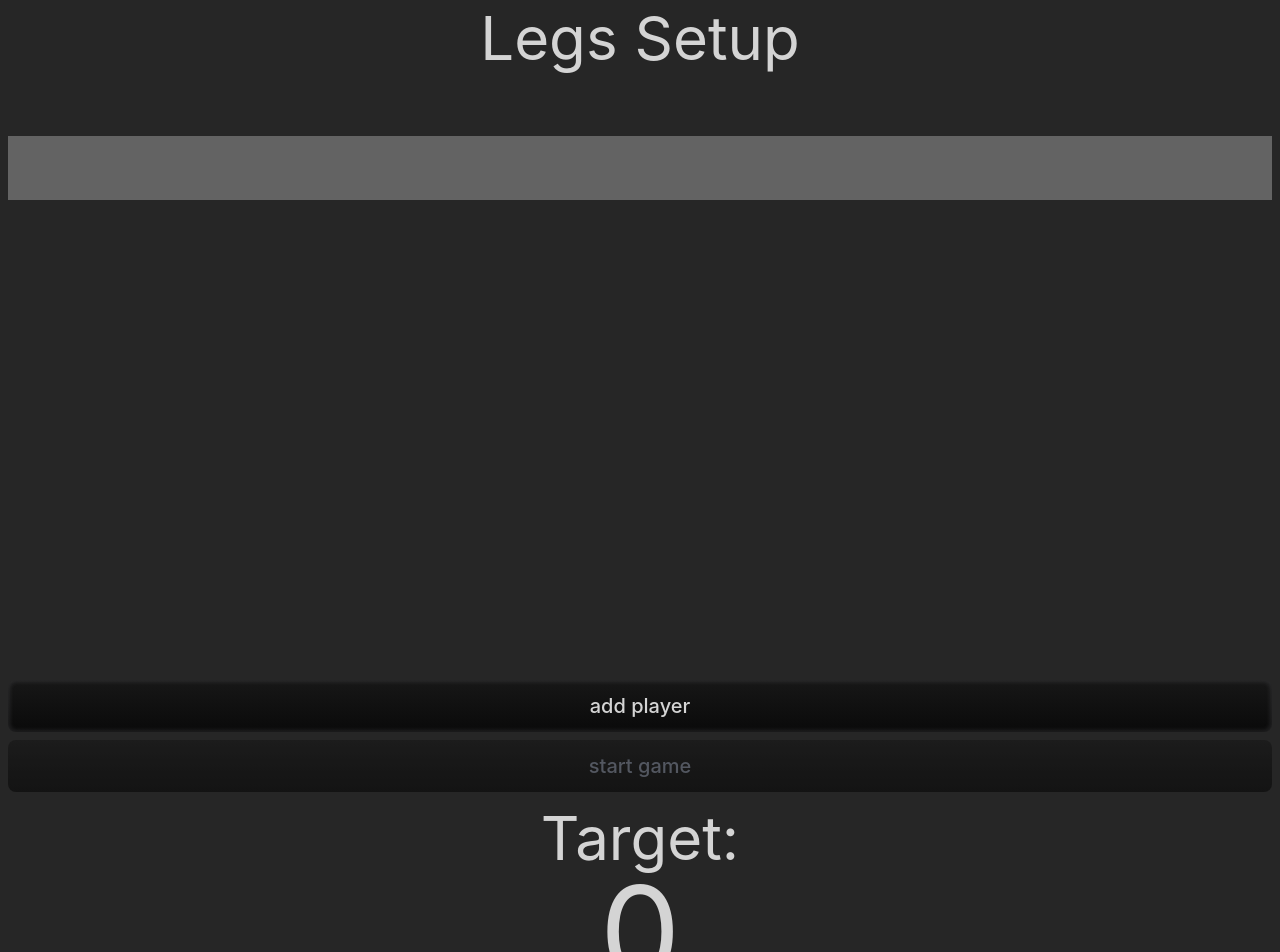
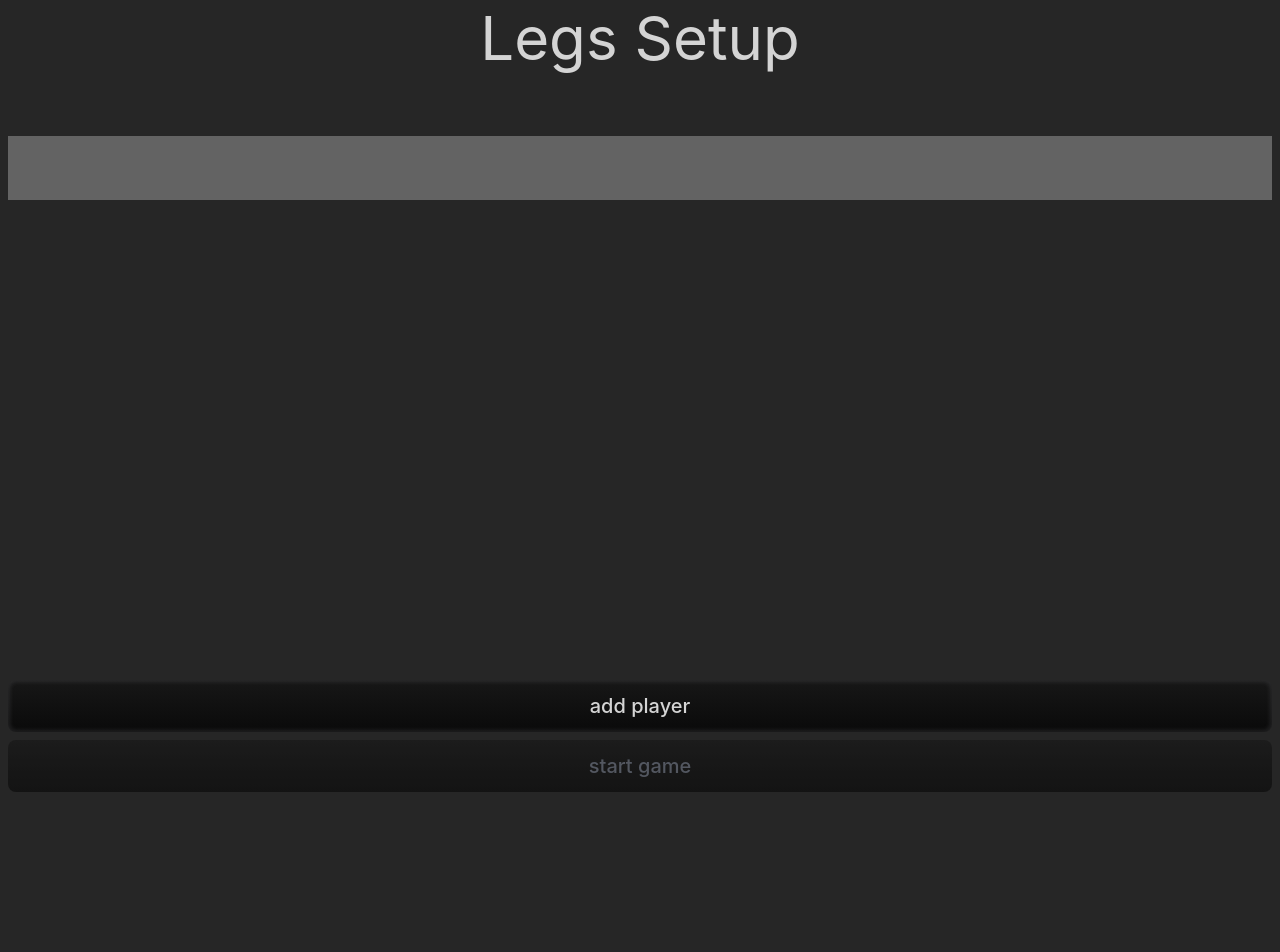
Before and after one commit to jamescarney3/herodart, a React (Vite) app: page / in a window 1280 px wide. Shown: the top 952 px of the page. After the commit the page ends 800 px from the top, so only its background shows below. Built offline with nearby package versions, Linux system fonts and the light colour scheme.

Commit message:
FIX get the conditions right for the legs container

```diff
--- a/src/components/legs/game.tsx
+++ b/src/components/legs/game.tsx
@@ -8,7 +8,7 @@ const Game = () => {
   return (
     <div className="text-xl">
       {!game.started && <Setup game={game} />}
-      {!game.finished && <Scoreboard game={game} />}
+      {game.started && !game.finished && <Scoreboard game={game} />}
       {game.finished && <Report game={game} onNewGame={newGame} />}
     </div>
   );
```
